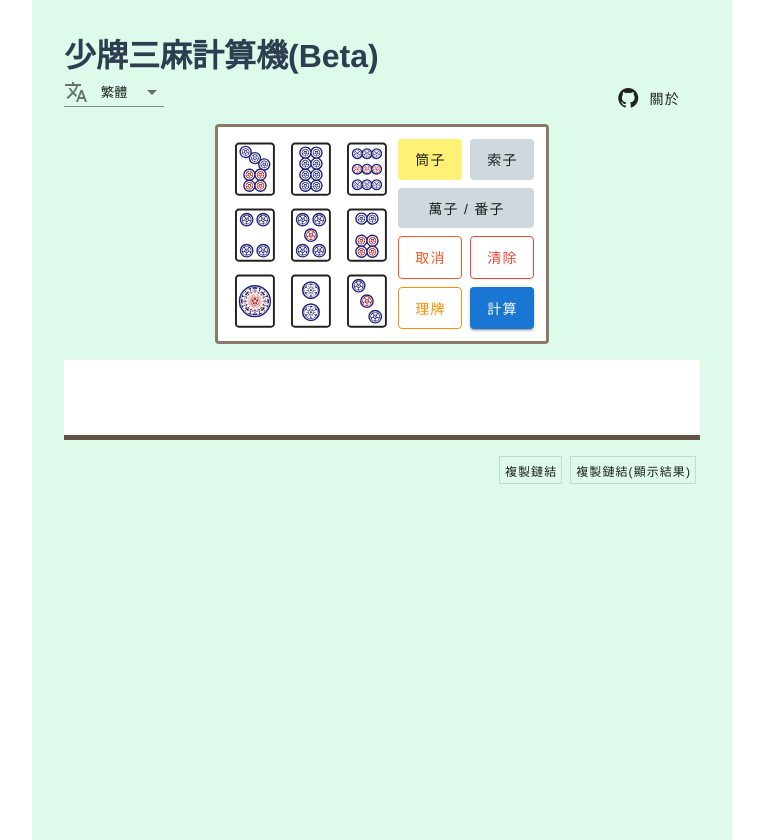
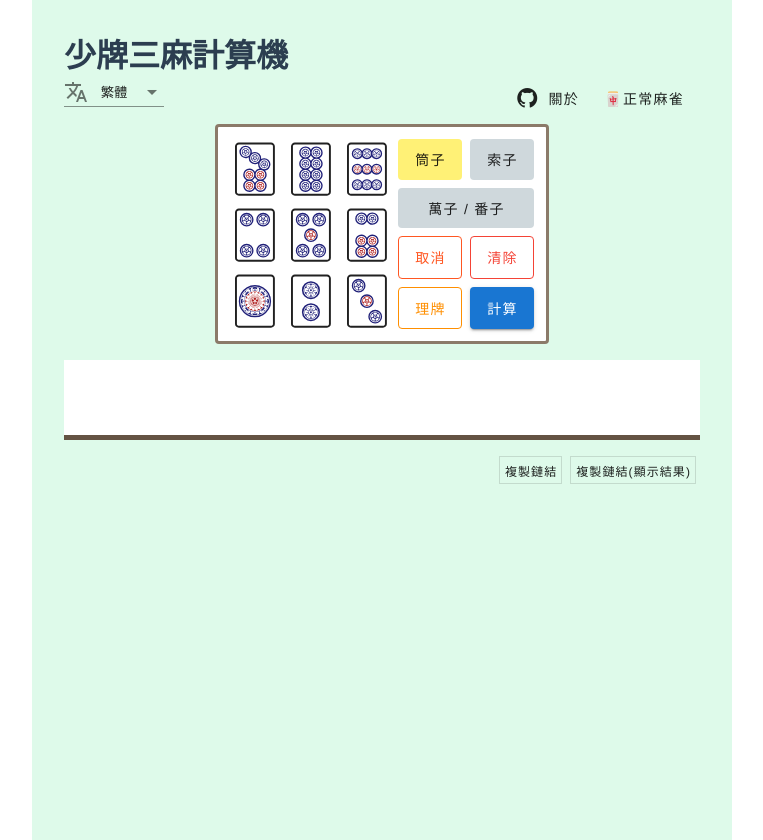
Before and after one commit to garyleung142857/cal-shanten-beta, a Vue app: page / in a window 1280 px wide. Shown: the whole page, without its empty margins (258-1021 px from the left). Built offline with nearby package versions, Linux system fonts and the light colour scheme.

Commit message:
feature: add button to route to main app

```diff
--- a/src/lang/en.js
+++ b/src/lang/en.js
@@ -2,6 +2,7 @@ const en = {
   msg: {
     title: 'Short-Tile Sanma Calculator',
     about: 'About',
+    main: 'Main',
     copyLink: 'Copy Link',
     copyLinkWithResult: 'Copy Link w/ result',
     copied: 'Link Copied',
--- a/src/lang/tc.js
+++ b/src/lang/tc.js
@@ -1,7 +1,8 @@
 const tc = {
   msg: {
-    title: '少牌三麻計算機(Beta)',
+    title: '少牌三麻計算機',
     about: '關於',
+    main: '正常麻雀',
     copyLink: '複製鏈結',
     copyLinkWithResult: '複製鏈結(顯示結果)',
     copied: '己複製',
--- a/src/views/HomePage.vue
+++ b/src/views/HomePage.vue
@@ -14,18 +14,31 @@
           </span>
         </template>
       </v-select>
+      <div class="mx-1 ml-auto">
         <v-btn
-        class="mx-1 ml-auto" text
+          class="mx-1 px-2" text
           :href="
             $i18n.locale === 'en'
-          ? 'https://github.com/garyleung142857/cal-shanten-beta'
-          : 'https://github.com/garyleung142857/cal-shanten-beta/blob/master/README.zh.md'
+            ? 'https://github.com/garyleung142857/cal-shanten-beta/tree/one-less-tile'
+            : 'https://github.com/garyleung142857/cal-shanten-beta/blob/one-less-tile/README.zh.md'
           "
           target="_blank"
         >
           <v-icon dark class="mr-2"> mdi-github </v-icon>
           {{ $t('msg.about') }}
         </v-btn>
+        <v-btn
+          class="mx-1 px-2" text
+          :href="
+            $i18n.locale === 'en'
+            ? 'https://mj-efficiency-cal.netlify.app'
+            : 'https://mj-efficiency-cal.netlify.app/?lang=en'
+          "
+          target="_blank"
+        >
+          {{ '🀄' }}{{ $t('msg.main') }}
+        </v-btn>
+      </div>
     </v-container>
 
     <InputKeyboard
```
Lines whose indentation alone changed are shown as unchanged.
